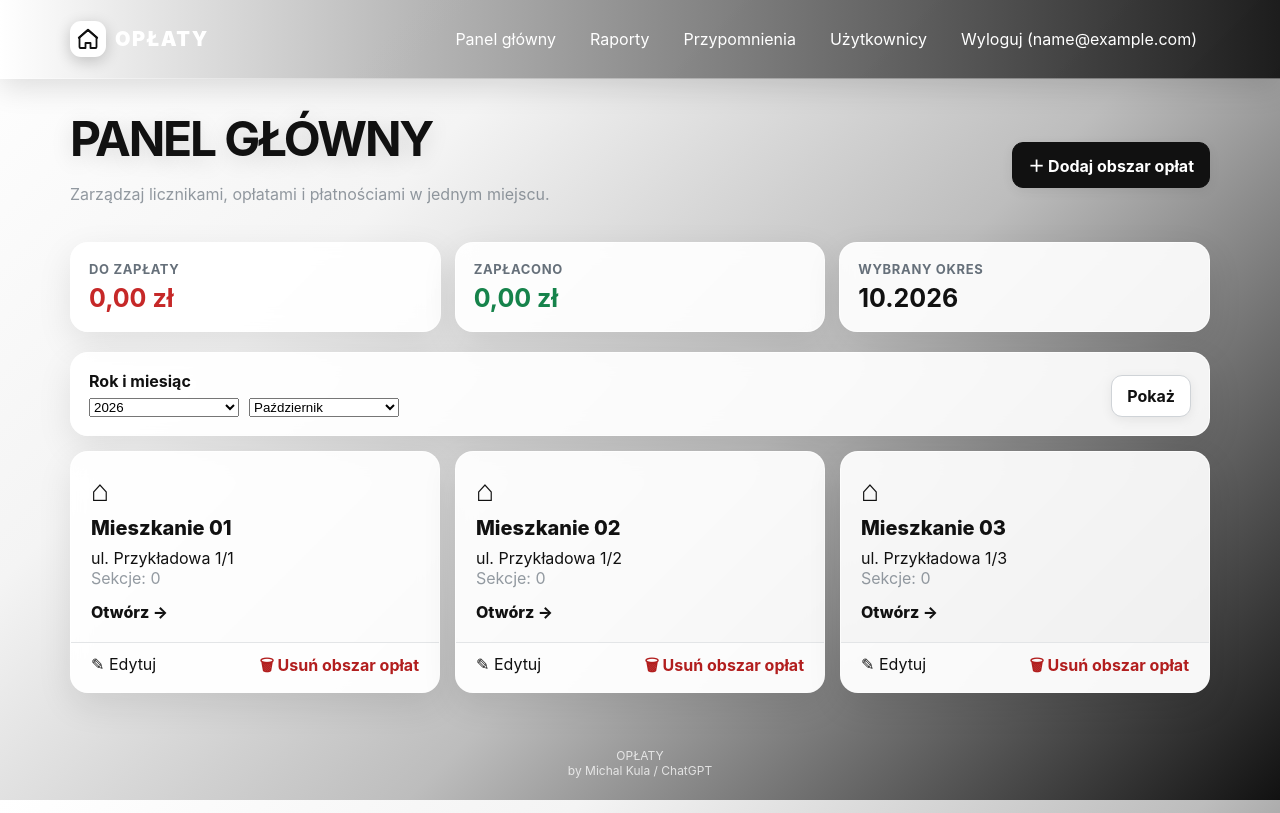
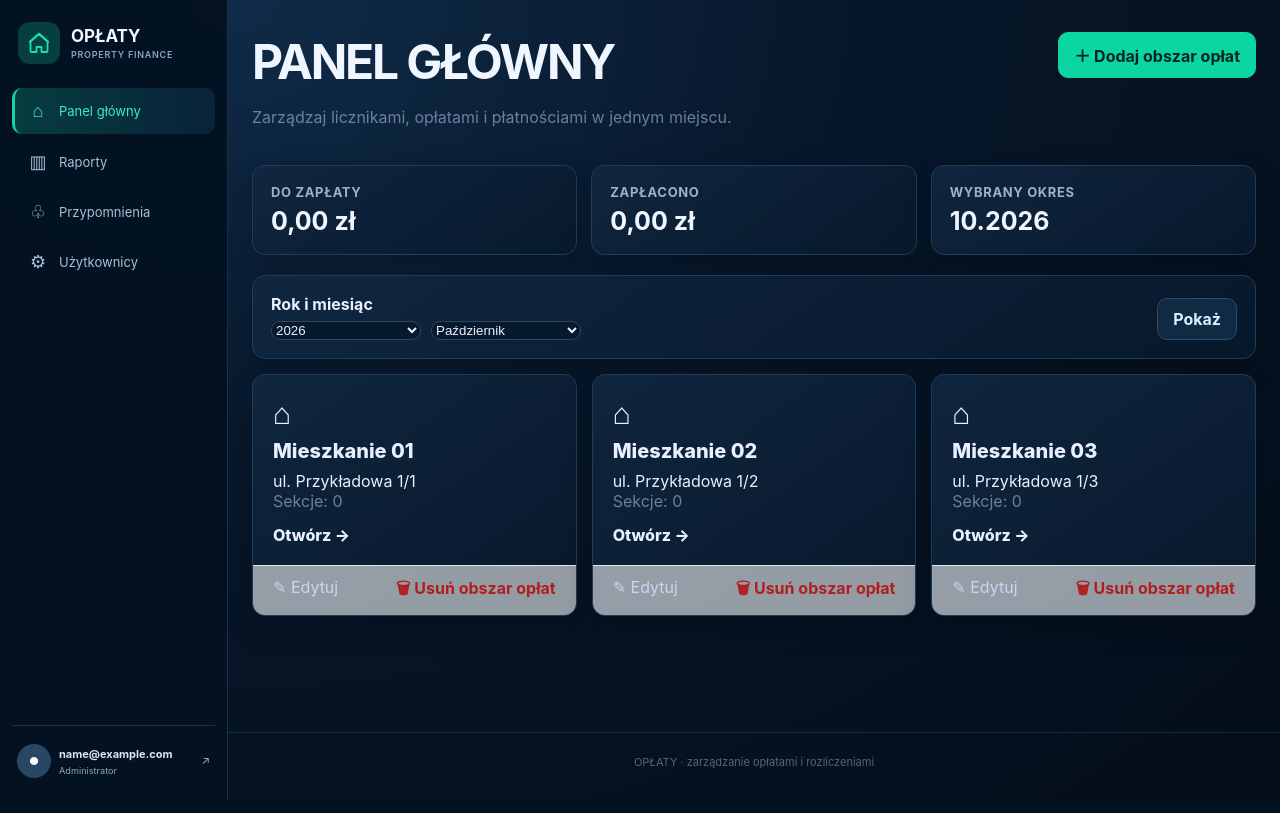
Before and after one commit to chitchatbotpl/oplaty-mieszkaniowe, a Flask app: page / in a window 1280 px wide. Run offline with Flask 3, Linux system fonts and the light colour scheme; the visitor is signed in with stand-in values (Sample User, id 1); data comes from the database, SQL or seed files in the repository; data that the repository does not hold is empty; some libraries are stand-ins or nearby versions.

Commit message:
Add files via upload

```diff
--- a/static/style.css
+++ b/static/style.css
@@ -163,3 +163,31 @@ header{background:linear-gradient(90deg,rgba(255,255,255,.94),rgba(20,20,20,.94)
   .annual-chart-legend { grid-template-columns:repeat(2,minmax(0,1fr)); max-height:190px; }
 }
 @media(max-width:420px) { .annual-chart-legend { grid-template-columns:1fr; } .chart-year-form { width:100%; } }
+
+
+/* OPŁATY Dark Premium v18-fix2 — visual layer only */
+:root{color-scheme:dark;--ink:#e8f0ff;--muted:#94a9c4;--line:#263b55;--card:rgba(12,30,51,.92);--green:#10d6a0;--red:#fb7185}
+html{background:#061323;min-height:100%}
+body{color:var(--ink);background:radial-gradient(ellipse at 18% 0%,#102b48 0%,#07172a 42%,#040d19 100%);background-attachment:fixed}
+a{color:#c6d8f0}
+.app-shell{min-height:100vh;display:flex}
+.sidebar{width:228px;flex:0 0 228px;display:flex;flex-direction:column;min-height:100vh;padding:18px 12px;background:rgba(4,17,32,.94);border-right:1px solid #17324e;position:sticky;top:0;height:100vh}
+.brand{color:#f3f7ff;letter-spacing:0;font-size:18px;gap:11px;padding:4px 6px 24px}
+.brand-mark{width:42px;height:42px;border-radius:12px;background:#073e42;color:#16e0b2;box-shadow:none}
+.brand-copy{display:flex;flex-direction:column;gap:3px}.brand-copy b{font-size:17px}.brand-copy small{font-size:9px;letter-spacing:.08em;color:#8aa5c2;font-weight:600}
+.side-nav{display:flex;flex-direction:column;gap:5px}.side-nav a{display:flex;align-items:center;gap:11px;padding:12px 13px;border-radius:10px;color:#a9bed8;font-size:13px;border-left:3px solid transparent}.side-nav a:hover{background:#102940;color:#e7fff8}.side-nav a.active{background:linear-gradient(90deg,#063c40,#092238);border-left-color:#10d6a0;color:#39edc0}
+.side-icon{width:20px;text-align:center;font-size:18px}.sidebar-bottom{margin-top:auto;border-top:1px solid #17324e;padding:18px 5px 4px;display:flex;align-items:center;gap:8px;font-size:11px;color:#d8e6f7}.user-avatar{width:34px;height:34px;border-radius:50%;background:#284765;display:grid;place-items:center;color:white}.user-info{min-width:0;display:flex;flex-direction:column;gap:4px}.user-info b{overflow:hidden;text-overflow:ellipsis}.user-info small{color:#8ca5c0}.logout-link{margin-left:auto;color:#9bb6d1}
+.app-main{flex:1;min-width:0}.wrap{max-width:1440px;padding:22px 24px;margin:0 auto}.app-main main.wrap{min-height:calc(100vh - 68px)}.footer{color:#69839f;border-top:1px solid #19334c;font-size:11px}
+header{background:rgba(5,18,33,.95);border-bottom:1px solid #1a3652;color:#eef6ff}
+.nav nav a{color:#b9cbe1}.nav nav a:hover{background:#102c45}
+h1,h2,h3,h4,strong{color:#edf5ff}.eyebrow{color:#8ba5c2}.muted,.muted *{color:#94a9c4}.back{color:#a8c1dc}
+.hero,.top{align-items:flex-start}.main-title{color:#f0f6ff;text-shadow:none}
+.stat-card,.cardbox,.apartment-card,.section,.glass,.reminder-card,.table-wrap{background:linear-gradient(145deg,rgba(16,39,63,.96),rgba(8,25,44,.96));border:1px solid #1c3d5b;border-radius:13px;box-shadow:0 12px 30px #0003;backdrop-filter:blur(10px)}
+.stat-card span{color:#9bb2cd}.stat-card strong{color:#f0f6ff}.cards{gap:14px}
+.btn{background:#102a43;color:#dcecff;border:1px solid #2a4a67;box-shadow:none;border-radius:10px}.btn:hover{background:#173953}.primary{background:#0bd5a0;color:#03251f;border-color:#0bd5a0}.primary:hover{background:#43e8bb;color:#03251f}.danger-btn{background:#3a1b2b;color:#ff9aae;border-color:#663047}
+input,select,textarea{background:#071a2d!important;color:#e5f0ff!important;border:1px solid #294865!important;border-radius:9px!important}input::placeholder,textarea::placeholder{color:#6f89a5}input:focus,select:focus,textarea:focus{outline:2px solid #10d6a055;border-color:#10d6a0!important}
+label{color:#b6cbe2}table{border-collapse:collapse;color:#d8e7f8}th{color:#91abc8;background:#0c2239}td,th{border-color:#1e3b57!important}tr:hover td{background:#102941}
+.flash{background:#0b3b37;color:#8af5d6;border:1px solid #176c5d;border-radius:10px;padding:12px 15px;margin:10px 0}
+.badge,.status,.pill{border-radius:999px}
+hr{border:0;border-top:1px solid #203b55}
+@media(max-width:850px){.sidebar{width:76px;flex-basis:76px;padding:14px 8px}.brand{justify-content:center;padding:3px 0 20px}.brand-copy,.side-nav a:not(.active){font-size:0}.side-nav a{justify-content:center;padding:12px 4px}.side-nav a .side-icon{font-size:19px}.user-info,.logout-link{display:none}.sidebar-bottom{justify-content:center}.wrap{padding:16px}}
--- a/templates/base.html
+++ b/templates/base.html
@@ -1,61 +1,49 @@
-
 <!doctype html>
 <html lang="pl">
 <head>
   <meta charset="utf-8">
   <meta name="viewport" content="width=device-width,initial-scale=1">
-  <title>OPŁATY</title>
+  <title>{% block title %}OPŁATY{% endblock %}</title>
   <link rel="stylesheet" href="{{ url_for('static', filename='style.css') }}">
 </head>
 <body>
-<header>
-  <div class="wrap nav">
+<div class="app-shell">
+  <aside class="sidebar">
     <a class="brand" href="{{ url_for('index') }}">
       <span class="brand-mark" aria-hidden="true">
         <svg viewBox="0 0 24 24" role="img" aria-hidden="true">
-          <path d="M3.5 10.5 12 3l8.5 7.5V20a1 1 0 0 1-1 1h-5v-5h-5v5h-5a1 1 0 0 1-1-1v-9.5Z"
-                fill="none" stroke="currentColor" stroke-width="1.8"
-                stroke-linejoin="round"/>
-          <path d="M2.8 10.8 12 2.7l9.2 8.1"
-                fill="none" stroke="currentColor" stroke-width="1.8"
-                stroke-linecap="round" stroke-linejoin="round"/>
+          <path d="M3.5 10.5 12 3l8.5 7.5V20a1 1 0 0 1-1 1h-5v-5h-5v5h-5a1 1 0 0 1-1-1v-9.5Z" fill="none" stroke="currentColor" stroke-width="1.8" stroke-linejoin="round"/>
+          <path d="M2.8 10.8 12 2.7l9.2 8.1" fill="none" stroke="currentColor" stroke-width="1.8" stroke-linecap="round" stroke-linejoin="round"/>
         </svg>
       </span>
-      <span>OPŁATY</span>
+      <span class="brand-copy"><b>OPŁATY</b><small>PROPERTY FINANCE</small></span>
     </a>
-
-    <nav>
-      <a href="{{ url_for('index') }}">Panel główny</a>
-      <a href="{{ url_for('reports') }}">Raporty</a>
-
+    <nav class="side-nav">
+      <a class="{{ 'active' if request.endpoint == 'index' else '' }}" href="{{ url_for('index') }}"><span class="side-icon">⌂</span>Panel główny</a>
+      <a class="{{ 'active' if request.endpoint == 'reports' else '' }}" href="{{ url_for('reports') }}"><span class="side-icon">▥</span>Raporty</a>
       {% if current_user_email %}
-        <a href="{{ url_for('reminders') }}">Przypomnienia</a>
+      <a class="{{ 'active' if request.endpoint == 'reminders' else '' }}" href="{{ url_for('reminders') }}"><span class="side-icon">♧</span>Przypomnienia</a>
       {% endif %}
-
       {% if current_user_role == 'admin' %}
-        <a href="{{ url_for('users') }}">Użytkownicy</a>
-      {% endif %}
-
-      {% if current_user_email %}
-        <a href="{{ url_for('logout') }}">Wyloguj ({{ current_user_email }})</a>
+      <a class="{{ 'active' if request.endpoint == 'users' else '' }}" href="{{ url_for('users') }}"><span class="side-icon">⚙</span>Użytkownicy</a>
       {% endif %}
     </nav>
+    <div class="sidebar-bottom">
+      {% if current_user_email %}
+      <div class="user-avatar">●</div><div class="user-info"><b>{{ current_user_email }}</b><small>{{ 'Administrator' if current_user_role == 'admin' else 'Użytkownik' }}</small></div>
+      <a class="logout-link" href="{{ url_for('logout') }}" title="Wyloguj">↗</a>
+      {% endif %}
+    </div>
+  </aside>
+  <div class="app-main">
+    <main class="wrap">
+      {% with messages = get_flashed_messages() %}
+        {% for m in messages %}<div class="flash">{{ m }}</div>{% endfor %}
+      {% endwith %}
+      {% block content %}{% endblock %}
+    </main>
+    <footer class="wrap footer">OPŁATY · zarządzanie opłatami i rozliczeniami</footer>
   </div>
-</header>
-
-<main class="wrap">
-  {% with messages = get_flashed_messages() %}
-    {% for m in messages %}
-      <div class="flash">{{ m }}</div>
-    {% endfor %}
-  {% endwith %}
-
-  {% block content %}{% endblock %}
-</main>
-
-<footer class="wrap footer">
-  OPŁATY<br>
-  by Michal Kula / ChatGPT
-</footer>
+</div>
 </body>
 </html>
```
